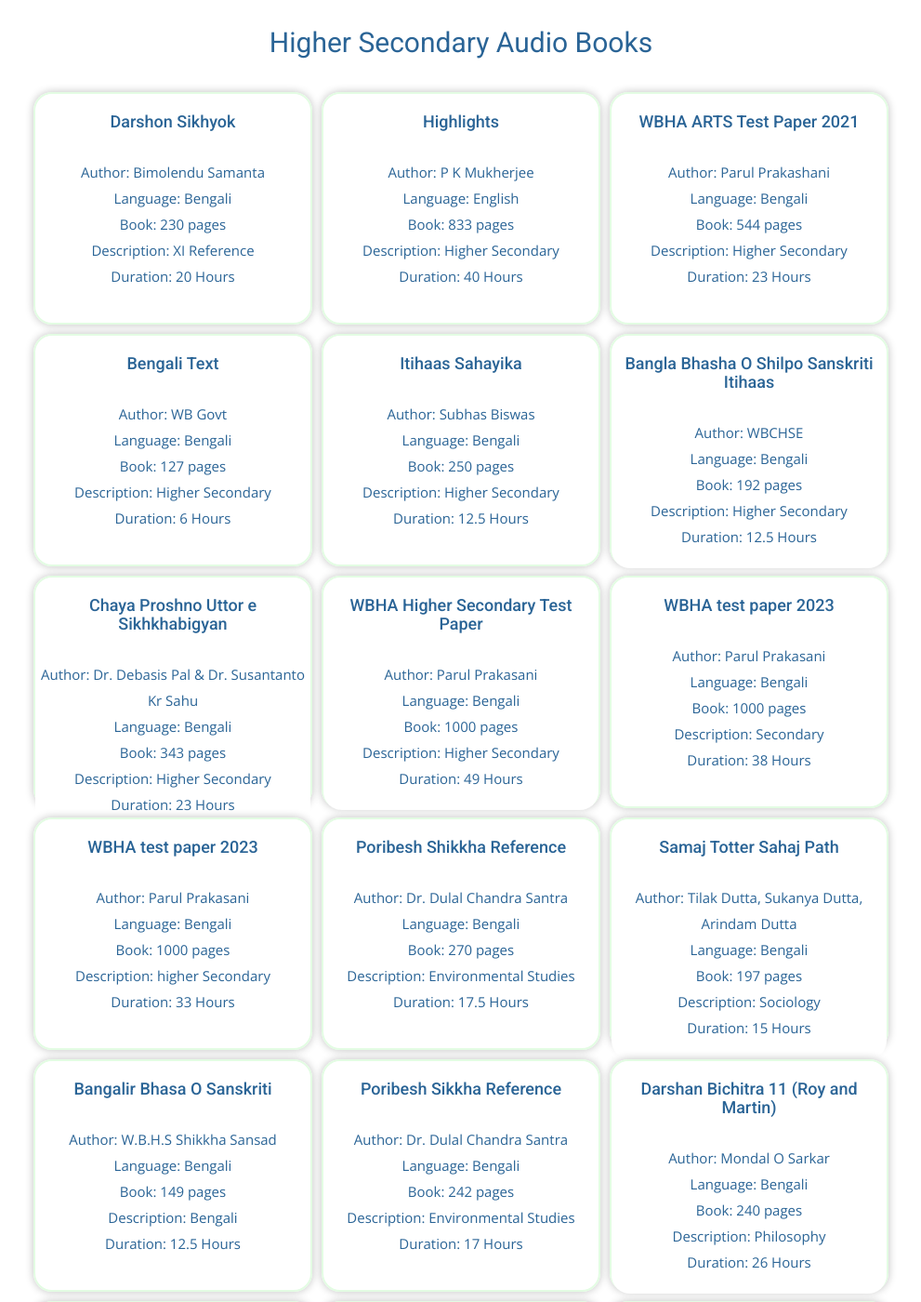
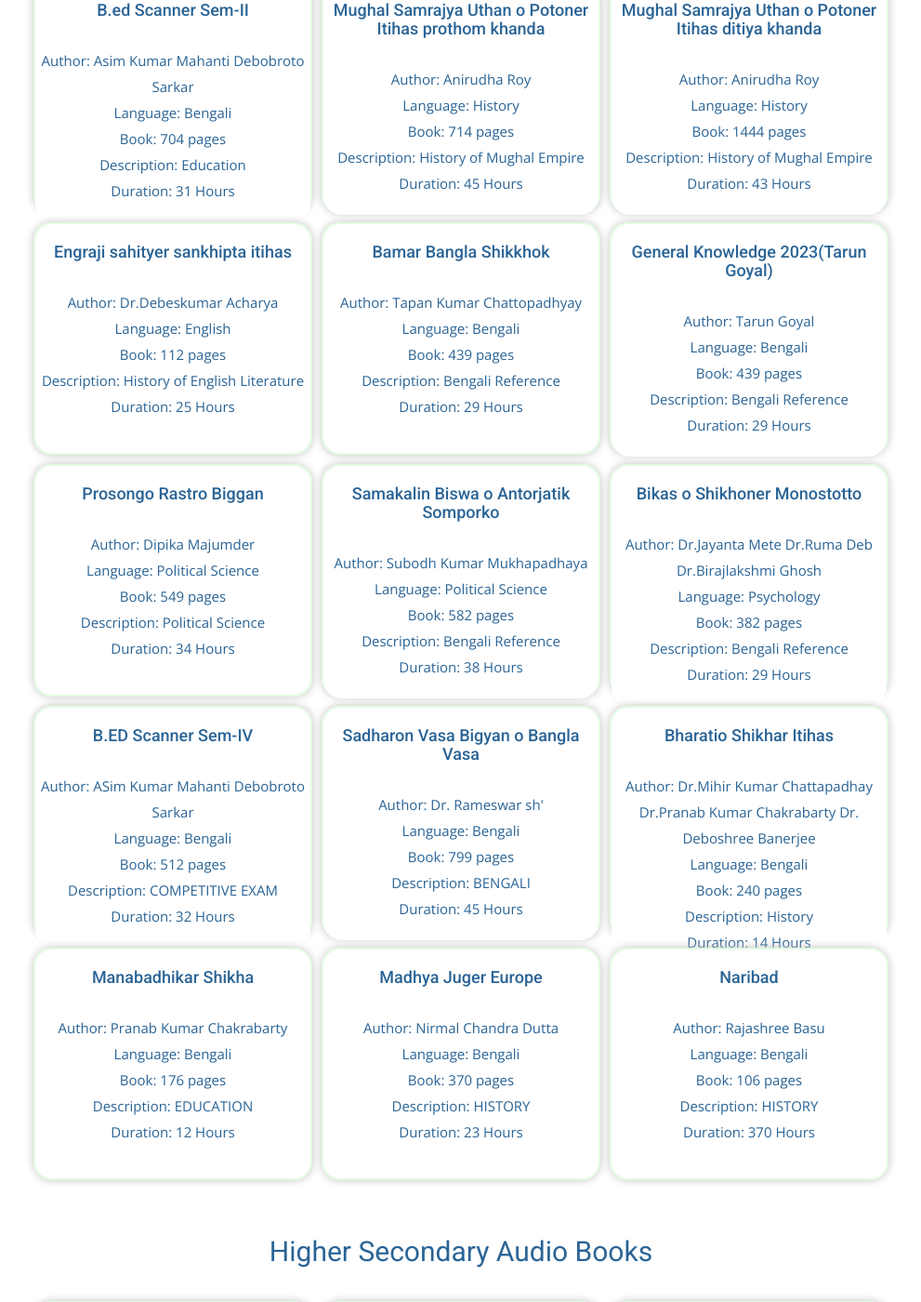
Before and after one commit to rajibmaitra/voiceofbooks, a Jekyll site: the page built from audiobooks.html, in a window 1280 px wide and 1400 px high, scrolled down 12160 px. Shown: the whole window at 93% size, without its empty margins (144-1135 px from the left). Built offline with Jekyll 4.4.1, drawn with Linux system fonts in a browser that asks for light colours; nearby versions of some CDN libraries; some web fonts are replaced; comment, search, counter and statistics services are not loaded; a style sheet for code colours, icons or effects is not loaded; some of the changed text lies outside the part shown.

Commit message:
updated books till Dec 25 2023

```diff
--- a/_includes/audiobooklist.html
+++ b/_includes/audiobooklist.html
@@ -4,7 +4,7 @@
     <div class="row">
       <div class="section-title">
         <br>
-        <h3>175 Audio Books are recorded in 2 Year 6 Months <br>
+        <h3>192 Audio Books are recorded in 2 Year 6 Months <br>
         </h3>
         <br>
         <h3> <a href="adoptabook.html" >
--- a/js/script_bookDone.js
+++ b/js/script_bookDone.js
@@ -1,5 +1,5 @@
 
-// Career Dev Count 16 :: update the sum in audiobooklist.html
+// Career Dev Count 16+3=19 :: update the sum in audiobooklist.html
 var bookarray_CareerDevelopment = [
   ["Teaching Aptitude ", "WBSC", "Career Development", "English", "100", "Competitive Exam", "8.5"],
   ["Achievers year book 2022 ", "Collector's Handbook", "Career Development", "Bengali", "464", "Competitive Exam", "30"],
@@ -16,8 +16,11 @@
   ["Deb & Dutta's Year Book 2023" , "Deb & Dutta" , "Career Development" , "Bengali" , "1167" , "General Knowledge" , "83"],
   ["Complete Guide to Primary Tet", "Rita Publication", "Career Development", "Bengali", "836", "Competitive Exam/TET", "95"],
   ["Chhaya Primary Tet Challenger", "Chhaya Prokashoni", "Career Development", "Bengali", "728", "Competitive Exam/TET", "60"],
-  ["Success Master Primary Tet Scanner", "Aheli Publishers", "Career Development", "Bengali", "622", "Competitive Exam/TET", "52"]
+  ["Success Master Primary Tet Scanner", "Aheli Publishers", "Career Development", "Bengali", "622", "Competitive Exam/TET", "52"],
 
+  ["General Knowledge 2023(Tarun Goyal)", "Tarun Goyal", "Career Development", "English", "544", "Competitive Exam", "50"],
+  ["General Knowledge", "Tapati Publishers", "Career Development", "Bengali", "800", "Competitive Exam/TET", "69"],
+  ["Sadharan Gyan", "Kiran Publishers", "Career Development", "Bengali", "768", "Competitive Exam/TET", "44"]
 
 ];
 
@@ -133,7 +136,6 @@
  ["Kiran Rastro Biggan(general) sem-4 Barasat Vishwavidyalaya" , "Atanu Adhikary" ,  "Graduation" , "Bengali" , "111" , "Pol Science Honors" , "6"],
  ["Marksiyo rashtrochinta" , "Shovonlal Dasgupta" , "Graduation" , "Bengali" , "290" , "290" , "Pol Science Honors" , "14"],
  ["Shikkhok Shikha(Teacher Education)CBCS" , "Dr. Uday Shankar Kabiraj" , "Graduation" , "Bengali" , "511" , "Education" , "15"],
-
  ["Bangla Bhasa Parikrama Part-1", "Poresh Chandra Majumder", "Graduation", "Bengali", "275", "Bengali literature", "20"],
  ["Bangla Bhasa Parikrama Part-2", "Poresh Chandra Majumder", "Graduation", "Bengali", "621", "Bengali literature", "23.5"],
  ["Bangla Alonkar Rup o Swarup", "Mihir Choudhury kemila", "Graduation", "Bengali", "224", "Bengali literature", "10"],
@@ -149,6 +151,21 @@
 
 ];
 
+//G4 = 12
+var bookarray_Graduation4 = [
+  ["Engraji sahityer sankhipta itihas", "Dr.Debeskumar Acharya", "Graduation", "English", "112", "History of English Literature", "25"],
+  ["Bamar Bangla Shikkhok", "Tapan Kumar Chattopadhyay", "Graduation", "Bengali", "439", "Bengali Reference", "29"],
+  ["General Knowledge 2023(Tarun Goyal)", "Tarun Goyal", "Graduation", "Bengali", "439", "Bengali Reference", "29"],
+  ["Prosongo Rastro Biggan", "Dipika Majumder", "Graduation", "Political Science", "549", "Political Science", "34"],
+  ["Samakalin Biswa o Antorjatik Somporko", " Subodh Kumar Mukhapadhaya", "Graduation", "Political Science", "582", "Bengali Reference", "38"],
+  ["Bikas o Shikhoner Monostotto", "Dr.Jayanta Mete Dr.Ruma Deb Dr.Birajlakshmi Ghosh", "Graduation", "Psychology", "382", "Bengali Reference", "29"],
+  ["B.ED Scanner Sem-IV", "ASim Kumar Mahanti Debobroto Sarkar", "Graduation", "Bengali", "512", "COMPETITIVE EXAM", "32"],
+  ["Sadharon Vasa Bigyan o Bangla Vasa", " Dr.  Rameswar sh'", "Graduation", "Bengali", "799", "BENGALI", "45"],
+  ["Bharatio Shikhar Itihas", "Dr.Mihir Kumar Chattapadhay  Dr.Pranab Kumar Chakrabarty Dr. Deboshree Banerjee ", "Graduation", "Bengali", "240", "History", "14"],
+  ["Manabadhikar Shikha", "Pranab Kumar Chakrabarty  ", "Graduation", "Bengali", "176", "EDUCATION", "12"],
+  ["Madhya Juger Europe ", "Nirmal Chandra Dutta", "Graduation", "Bengali", "370", "HISTORY", "23"],
+  ["Naribad", "Rajashree Basu", "Graduation", "Bengali", "106", "HISTORY", "370"]
+];
 
 //HS: 20 update the sum in audiobooklist.html
 var bookarray_HS = [
@@ -192,15 +209,17 @@
   ["Chaya English Tutor", "Satyajit Bosu & Koushik kr Maiti", "Class X", "English", "452", "Secondary / Madhyamik", "26"]
 ];
 
-//Other: 6
+//Other: 8
 var bookarray_literature = [
  ["Kapalkundala", "Bankim Chandra Chattopadhyay", "For all", "Bengali", "68", "Literature", "4.5"],
  ["Loko Oitijheyer Dorpone", "Manos Mojumdar ", "For all", "Bengali", "176", "Literature", "7.5"],
  ["Mayamridonga", "Soid mustafa siraj", "For all", "Bengali", "144", "Literature", "8.5"],
  ["Bibhutibhushan Golpo Somogro (Prothom  Khondo)", "Bibhutibhushan Bandyopadhyay", "For All", "Bengali", "752", "Bengali", "47"],
+ ["Bartaman Bharat", "Swami Vivekananda","For all", "Bengali", "42", "Literature", "2"],
+ ["Golpo guccho", "Rabindranath Tagore","For all", "Bengali", "832", "Literature", "60"],
 
- ["Bartaman Bharat", "Swami Vivekananda","For all", "Bengali", "42", "Literature", "2"],
- ["Golpo guccho", "Rabindranath Tagore","For all", "Bengali", "832", "Literature", "60"]
+ ["Tungabhadrar tire", "Saradindu Bandhapadhay","For all", "Bengali", "135", "Literature", "7"],
+ ["Kalbela", "Smaresh Majumder ","For all", "Bengali", "632", "Literature", "23"]
 
 ];
 
@@ -215,6 +234,7 @@
 cardPrintArray(bookarray_Graduation1);
 cardPrintArray(bookarray_Graduation2);
 cardPrintArray(bookarray_Graduation3);
+cardPrintArray(bookarray_Graduation4);
 
 document.write("<div class=\"container\"><div class=\"row\"><h2><br>Higher Secondary Audio Books<br></h2><br></div></div>");
 cardPrintArray(bookarray_HS);
```
